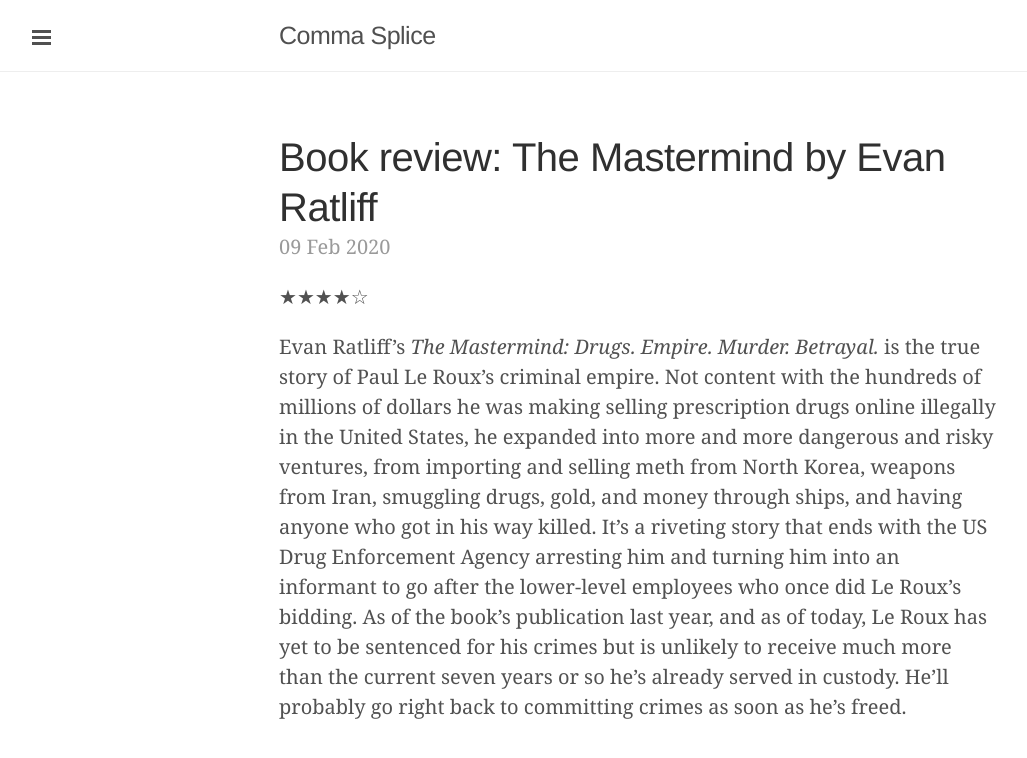
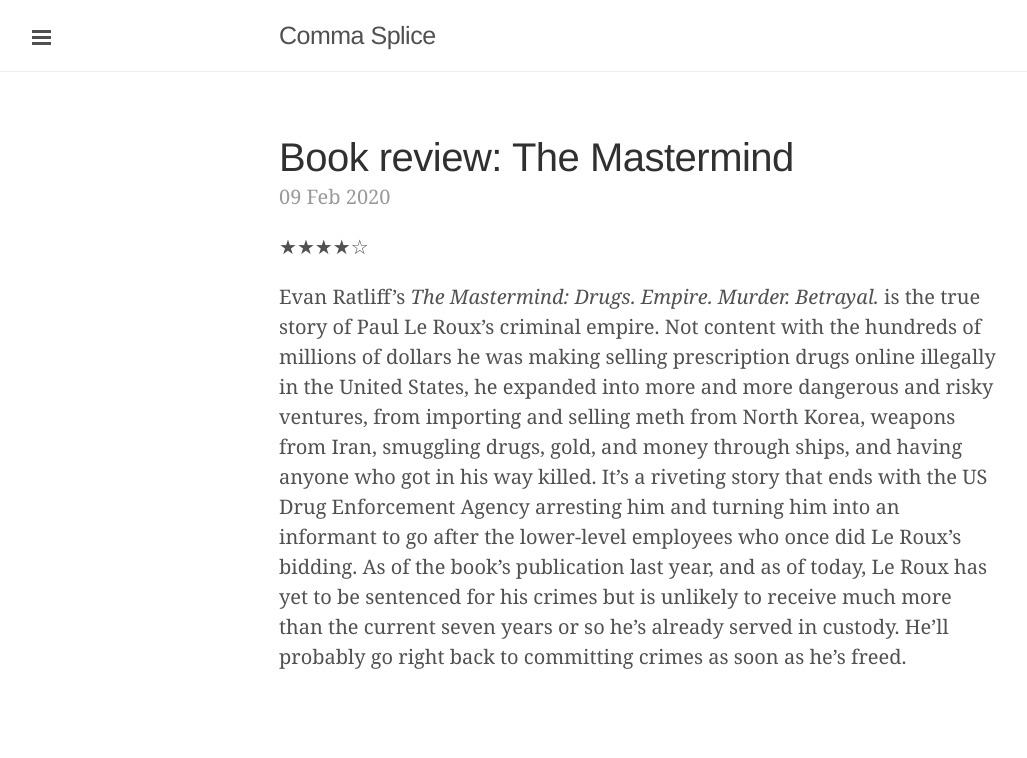
Before and after one commit to davidixon/davidixon.github.io, a Jekyll site: the page built from _posts/2020-02-09-mastermind.md, in a window 1280 px wide. Shown: the top 758 px of the page, without its empty margins (1-1028 px from the left). Built offline with Jekyll 4.4.1, drawn with Linux system fonts in a browser that asks for light colours.

Commit message:
edited a title

```diff
--- a/_posts/2020-02-09-mastermind.md
+++ b/_posts/2020-02-09-mastermind.md
@@ -1,6 +1,6 @@
 ---
 layout: post
-title: "Book review: The Mastermind by Evan Ratliff"
+title: "Book review: The Mastermind"
 date: 2020-02-09 21:50
 ---
 
```
